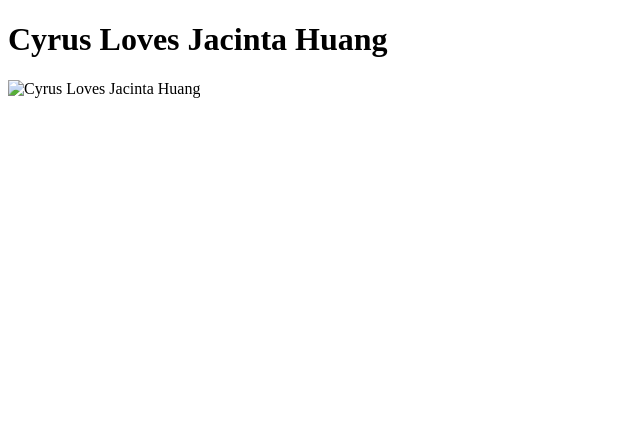
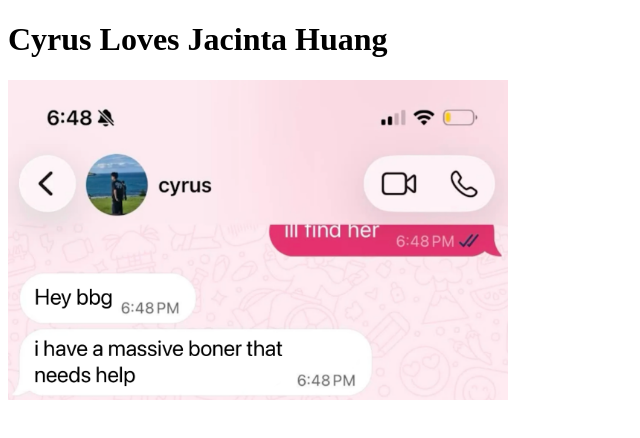
Before and after one commit to crackablekittens/Cyrus, a plain HTML site: page index.html in a window 1280 px wide. Shown: the whole page, without its empty margins (0-640 px from the left). Drawn offline with Linux system fonts and the light colour scheme.

Commit message:
Update index.html

```diff
--- a/index.html
+++ b/index.html
@@ -7,7 +7,7 @@
 	</head>
 	<body>
 		<h1>Cyrus Loves Jacinta Huang</h1>
-		<img src="Screenshot_2026-10-13_at_2.41.00_pm.png" alt="Cyrus Loves Jacinta Huang" width="500"> </img>
+		<img src="Cyrus Screenshot.png" alt="Cyrus Loves Jacinta Huang" width="500"> </img>
 		<script>
 			//This Python code won't run; convert it to JavaScript.
 			var count = 0
```
